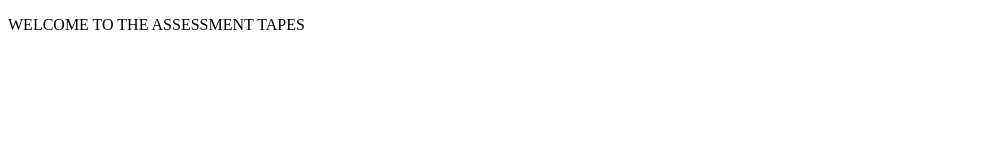
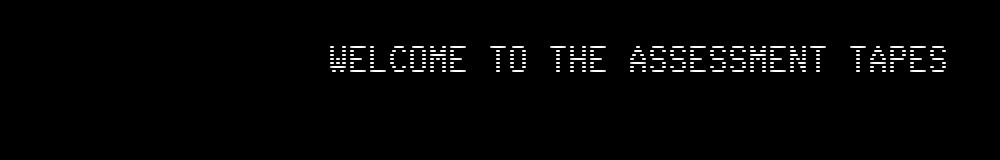
Before and after one commit to xp30n/Assessment-Tapes, a website: page html/Entrance.html in a window 1280 px wide. Shown: the whole page, without its empty margins (0-1000 px from the left). Drawn offline with Linux system fonts and the light colour scheme; the site is published under a folder, as on GitHub Pages, so addresses that start at the root find nothing.

Commit message:
fixed the file path

```diff
--- a/html/Entrance.html
+++ b/html/Entrance.html
@@ -3,7 +3,7 @@
 <head>
     <meta charset="UTF-8">
     <meta name="viewport" content="width=device-width, initial-scale=1.0">
-    <link rel="stylesheet" href="/css/Entrance.css">
+    <link rel="stylesheet" href="../css/Entrance.css">
     <title>WELCOME</title>
 </head>
 <body>
```
